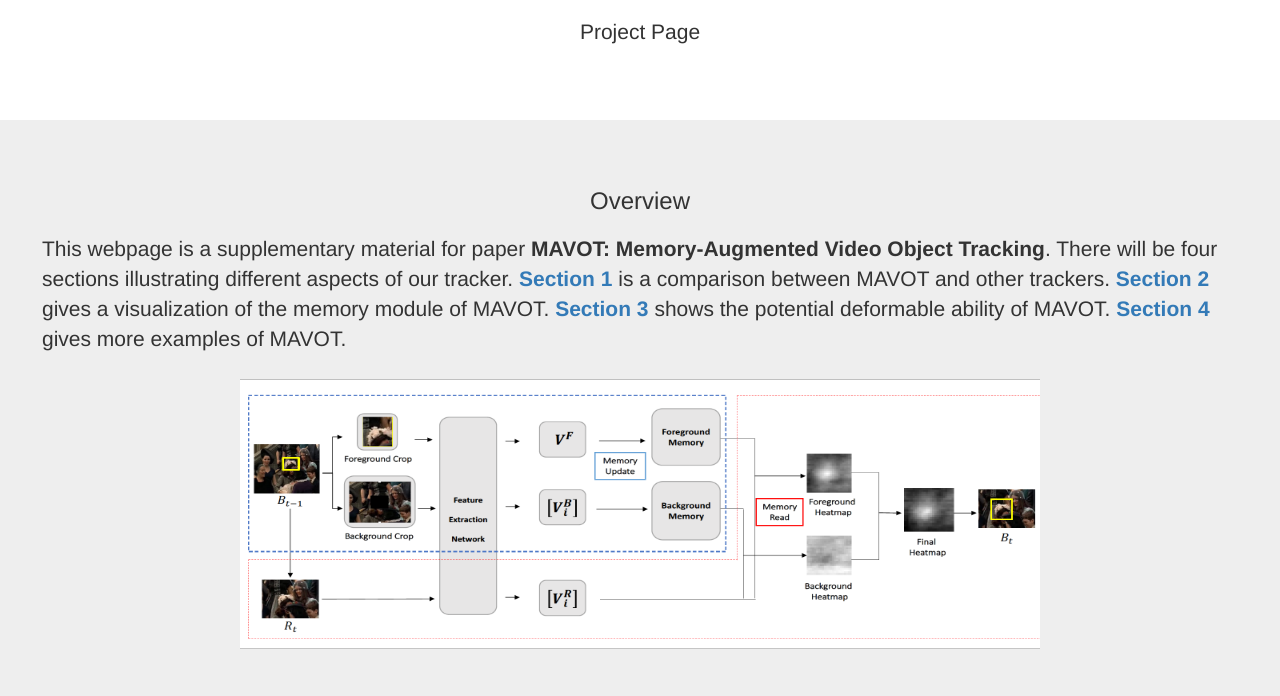
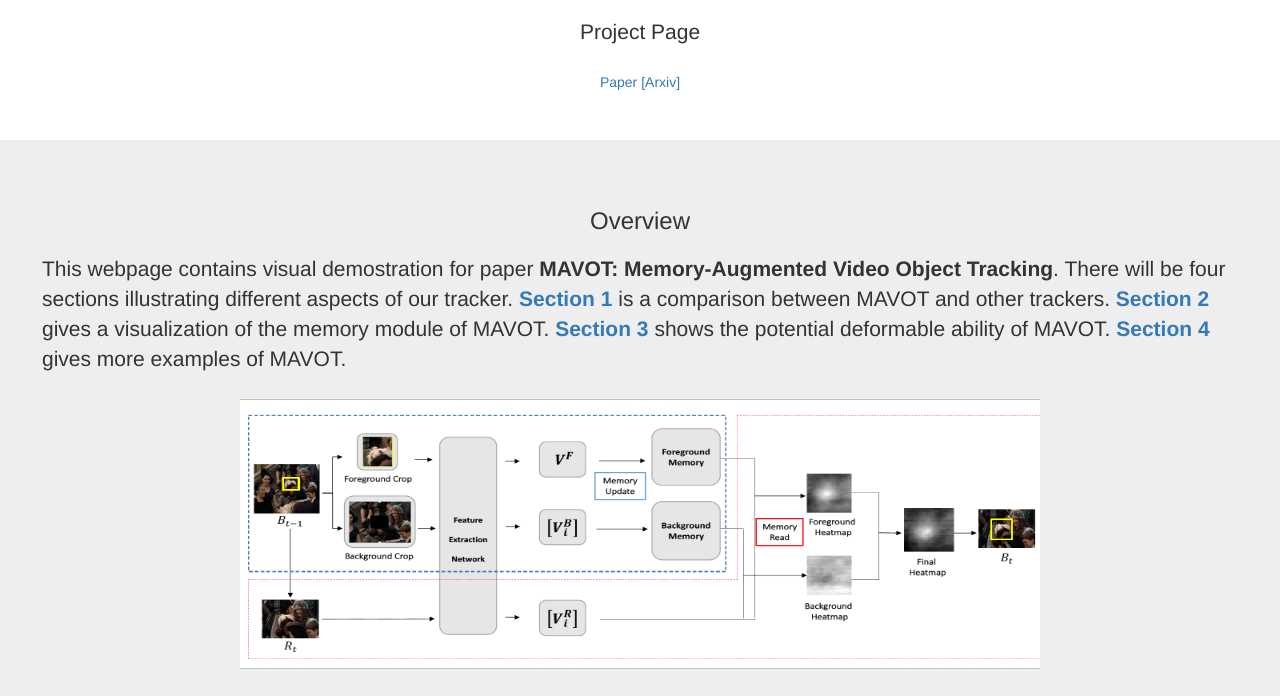
Before and after one commit to bliuag/MAVOT-Project-Page, a plain HTML site: page index.html in a window 1280 px wide. Shown: the part 104-800 px from the top of the page. Drawn offline with nearby package versions, Linux system fonts and the light colour scheme; some packages are replaced by stand-ins of ours.

Commit message:
add paper link

```diff
--- a/index.html
+++ b/index.html
@@ -95,6 +95,7 @@
     <div class="container text-center">
       <h2>MAVOT: Memory-Augmented Video Object Tracking</h2>
       <p>Project Page</p>
+      <a href="https://arxiv.org/abs/1711.09414">Paper [Arxiv]</a>
     </div>
   </div>
 
@@ -103,7 +104,7 @@
     <h3 class="text-center">Overview</h2>
     <div class="container-fluid text-align">
       <div class="row">
-        <p>   This webpage is a supplementary material for paper <b>MAVOT: Memory-Augmented Video Object Tracking</b>. There will be four sections illustrating different aspects of our tracker. <a href="#Comparison"><b>Section 1</b></a> is a comparison between MAVOT and other trackers. <a href="#Memory"><b>Section 2</b></a> gives a visualization of the memory module of MAVOT. <a href="#Deformability"><b>Section 3</b></a> shows the potential deformable ability of MAVOT. <a href="#More"><b>Section 4</b></a> gives more examples of MAVOT.
+        <p>   This webpage contains visual demostration for paper <b>MAVOT: Memory-Augmented Video Object Tracking</b>. There will be four sections illustrating different aspects of our tracker. <a href="#Comparison"><b>Section 1</b></a> is a comparison between MAVOT and other trackers. <a href="#Memory"><b>Section 2</b></a> gives a visualization of the memory module of MAVOT. <a href="#Deformability"><b>Section 3</b></a> shows the potential deformable ability of MAVOT. <a href="#More"><b>Section 4</b></a> gives more examples of MAVOT.
         </p>
       </div>
     </div>
```
